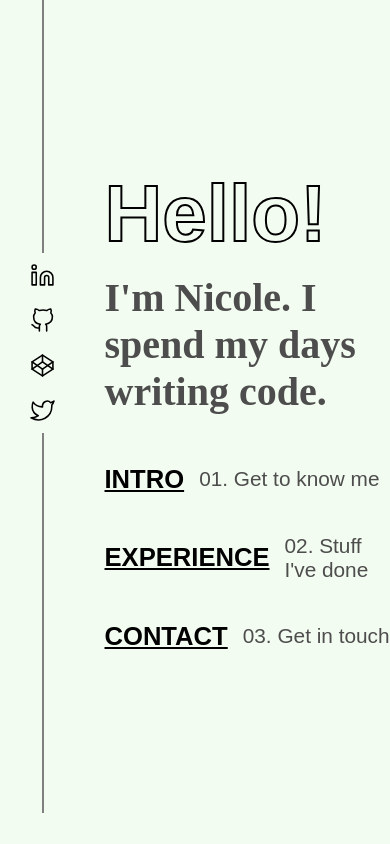
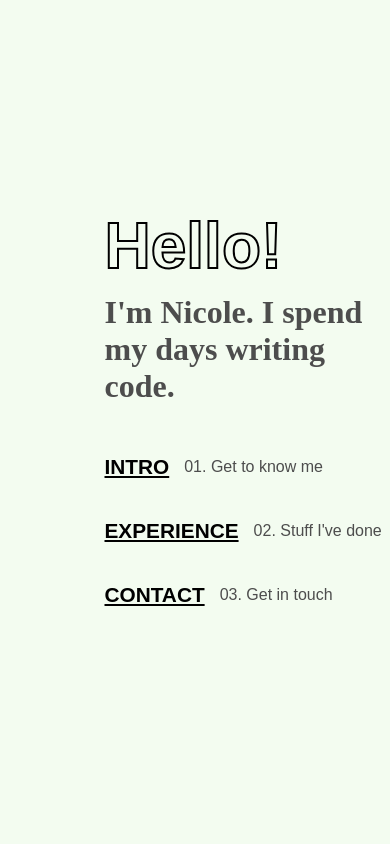
Before and after one commit to nicolekistler/personal-site-2022, a React (Create React App) app: page / in a window 390 px wide. Shown: the top 844 px of the page. Built offline with nearby package versions, Linux system fonts and the light colour scheme; a web font is replaced by a local one.

Commit message:
Started working on mobile responsiveness

```diff
--- a/src/components/Socials/index.jsx
+++ b/src/components/Socials/index.jsx
@@ -7,12 +7,18 @@ import {
     linkedinIcon,
     twitterIcon
 } from '../../assets/icons';
+import { breakpoints } from '../../styles/breakpoints';
 
 const Wrapper = styled.div`
     display: flex;
     flex-direction: column;
     padding: 0 30px 0 30px;
     align-items: center;
+    visibility: hidden;
+
+    @media (min-width: ${breakpoints.s}px) {
+        visibility: visible;
+    }
 `;
 
 const Border = styled.div`
--- a/src/styles/typography.js
+++ b/src/styles/typography.js
@@ -1,44 +1,61 @@
 import styled from 'styled-components';
 import { colors } from './colors';
+import { breakpoints } from './breakpoints';
 
 export const Title = styled.h1`
     margin: 0;
-    font-size 5rem;
     font-family: 'blenny', sans-serif;
     font-weight: 900;
+    font-size: 4rem;
     line-height: 1.5;
     font-style: normal;
     color: transparent;
     -webkit-text-stroke-width: 2px;
     -webkit-text-stroke-color: black;
+
+    @media (min-width: ${breakpoints.s}px) {
+        font-size: 5rem;
+    }
 `;
 
 export const Subtitle = styled.h2`
     margin: 0 0 50px;
-    font-size: 2.5rem;
+    font-size: 2rem;
     color: ${colors.darkGrey};
     font-family: dapifer, serif;
     font-weight: 900;
     font-style: normal;
+
+    @media (min-width: ${breakpoints.s}px) {
+        font-size: 2.5rem;
+    }
 `;
 
 export const Link = styled.a`
-    font-size: 1.6rem;
+    font-size: 1.3rem;
     font-family: acumin-pro-extra-condensed, sans-serif;
     font-weight: 800;
     font-style: normal;
     color: black;
     text-decoration: underline;
     margin: 0 15px 40px 0;
+
+    @media (min-width: ${breakpoints.s}px) {
+        font-size: 1.6rem;
+    }
 `;
 
 export const LinkDescription = styled.p`
-    font-size: 1.3rem;
+    font-size: 1rem;
     font-family: halyard-text, sans-serif;
     font-weight: 400;
     font-style: normal;
     color: ${colors.darkGrey};
     margin: 0 0 40px 0;
+
+    @media (min-width: ${breakpoints.s}px) {
+        font-size: 1.3rem;
+    }
 `;
 
 export const SectionTitle = styled.h2`
```
